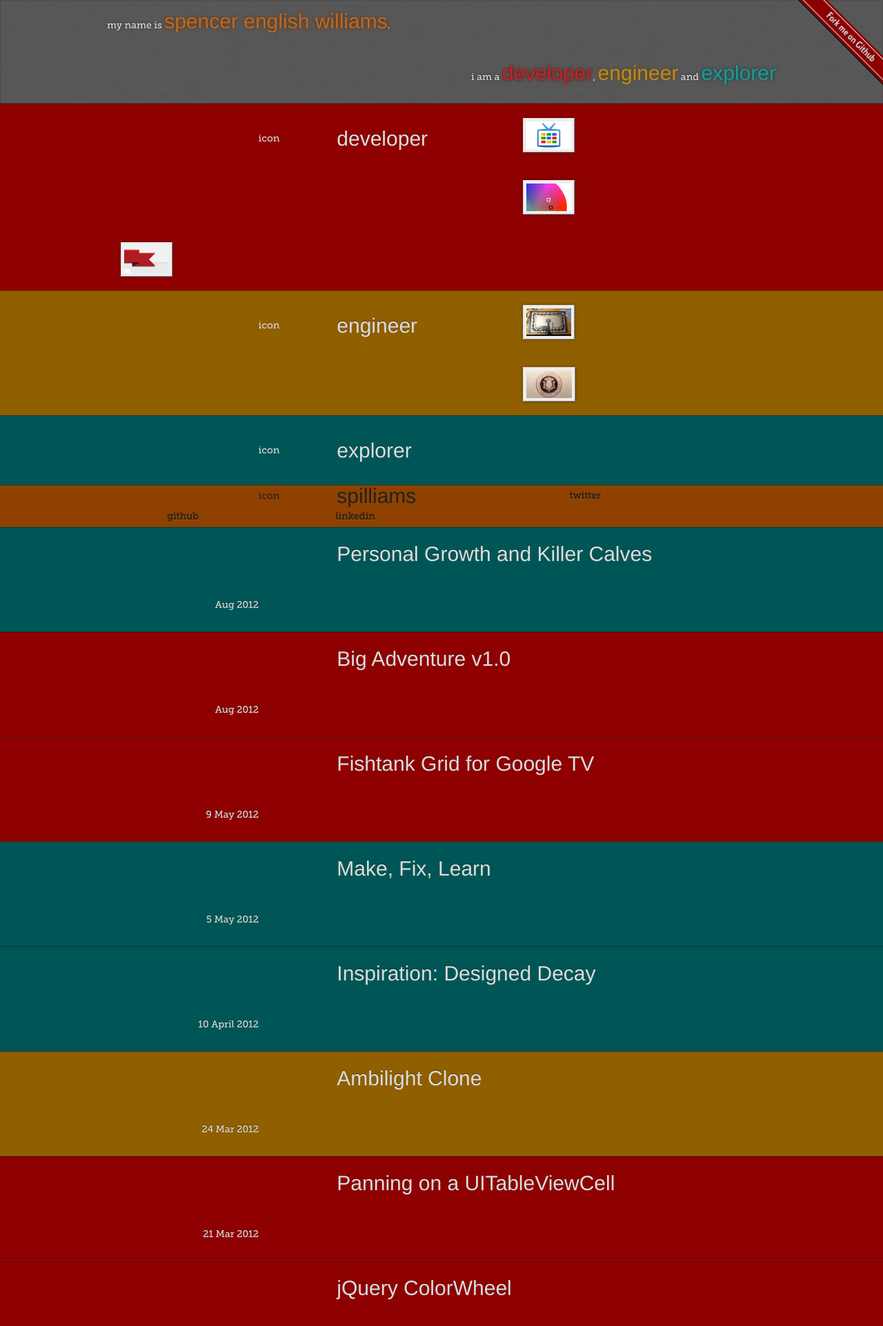
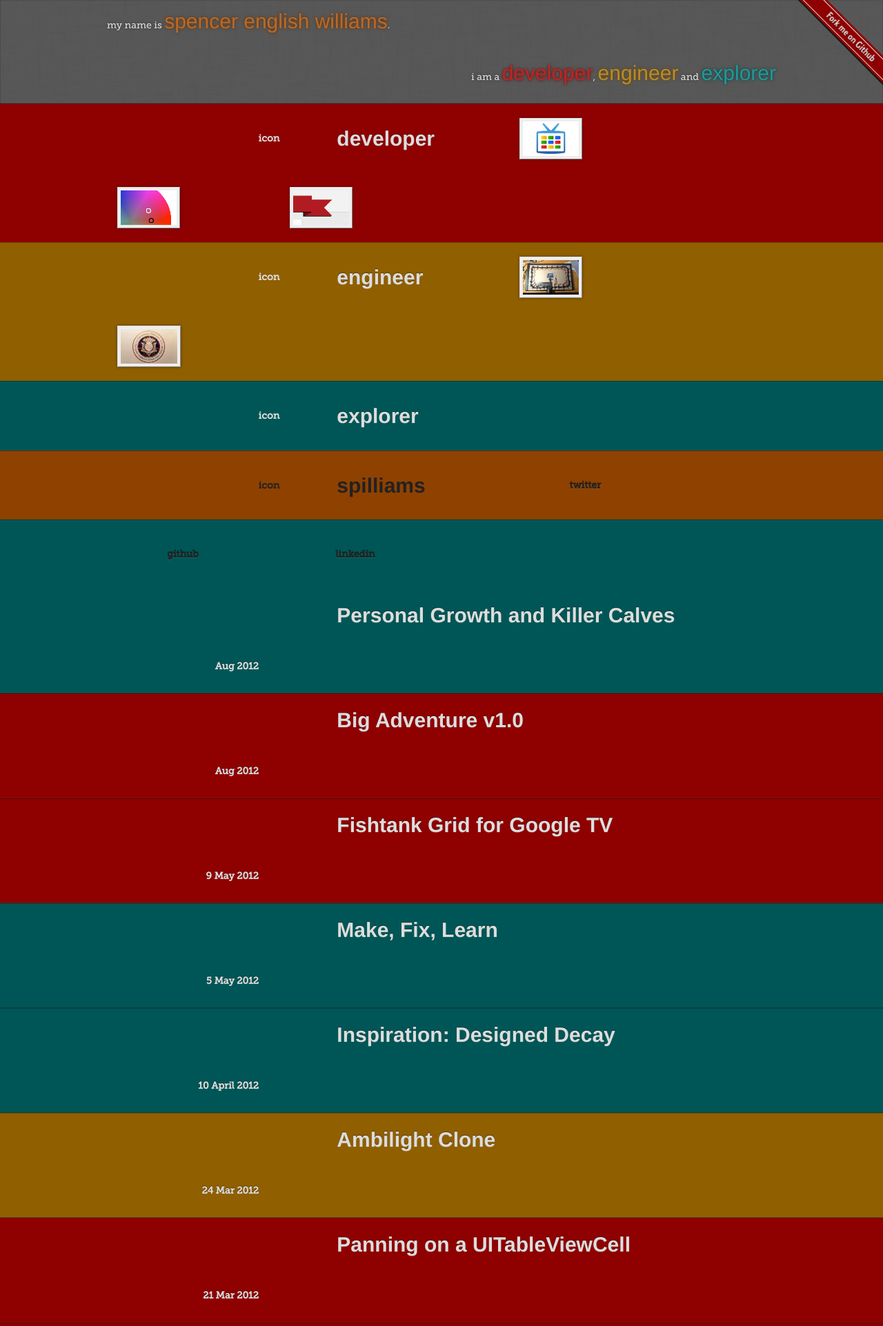
Before and after one commit to spilliams/s3willia, a PHP site: page / in a window 1280 px wide. Shown: the top 1922 px of the page at 69% size. Run offline with PHP 8.4, Linux system fonts and the light colour scheme; style sheets or scripts are compiled from the project's sources; some web fonts are replaced.

Commit message:
some more tweaks

```diff
--- a/sass/_grid.scss
+++ b/sass/_grid.scss
@@ -3,7 +3,6 @@
   -webkit-box-sizing: border-box;
   box-sizing: border-box; }
 
-// horizontal grid
 body {
   font-size: 20px;
   line-height: 30px;
@@ -23,13 +22,17 @@ body {
   #footer .container div {
     height: 200px; } }
 
+#spilliams {
+  height: 100px;
+  line-height: 100px; }
+
 // images
 img {
   padding: 4px; }
 .preview img {
   float: left;
-  margin: 20px;
-  height: 50px; }
+  margin: 20px 15px;
+  height: 60px; }
 .article .body img.thumb {
   float: left;
   height: 75px; }
--- a/sass/_typeset.scss
+++ b/sass/_typeset.scss
@@ -32,3 +32,6 @@ body {
 // monospace/special
 code, pre {
   font-family: "Consolas", "Menlo", "DejaVu Sans Mono", monospace; }
+
+.header, #spilliams {
+  font-weight: bold; }
```
